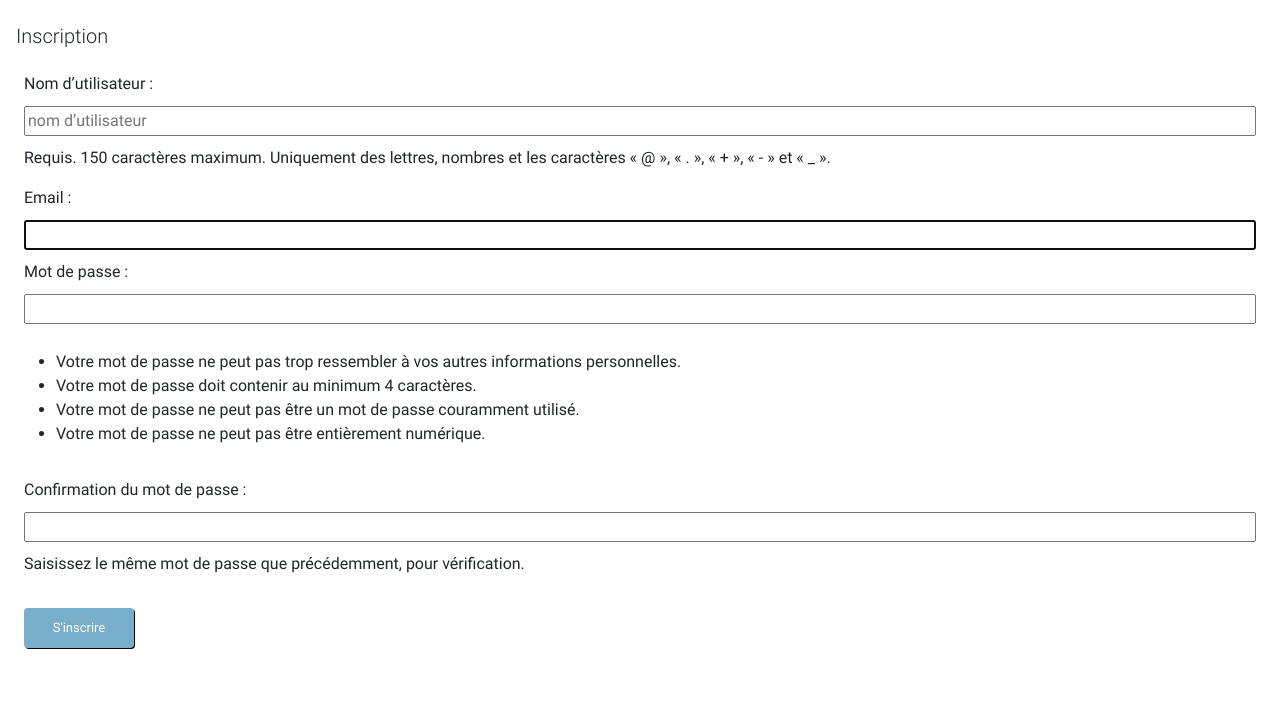
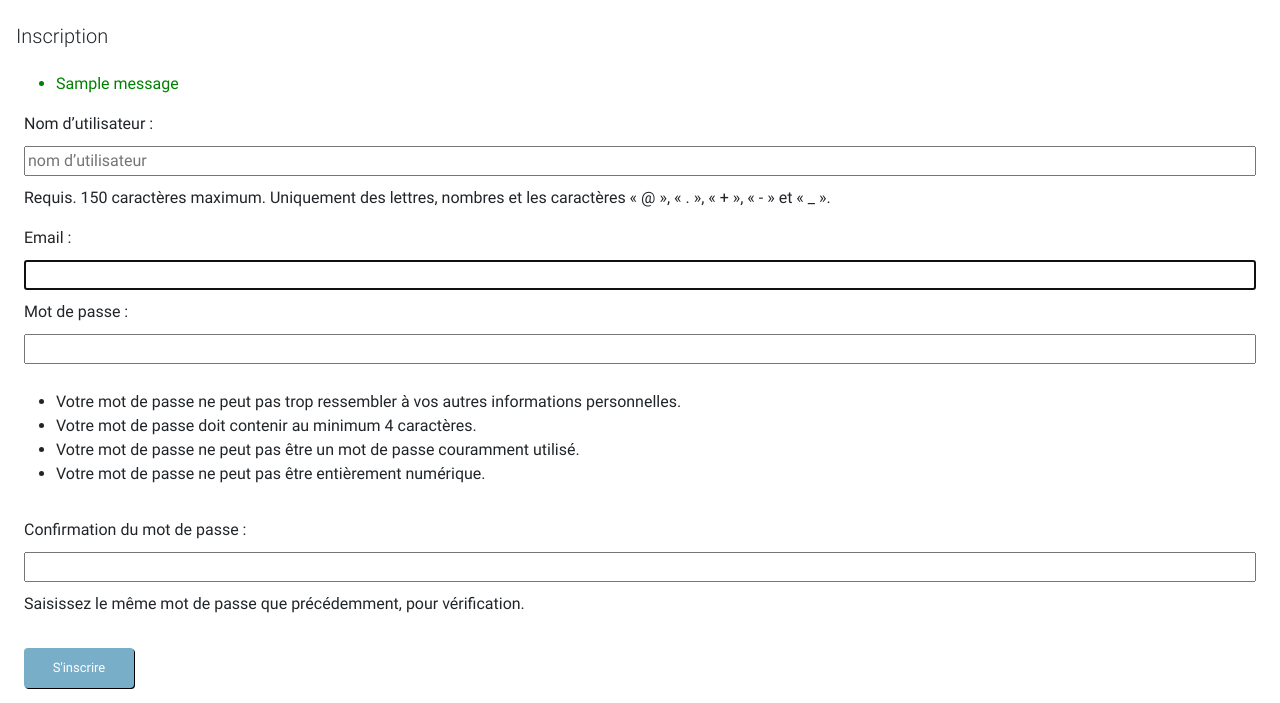
Before and after one commit to johntsinger/django-verbes-irreguliuers, a Django app: page /singup/ in a window 1280 px wide. Shown: the part 64-767 px from the top of the page. Run offline with Django 4.2, Linux system fonts and the light colour scheme; tables that the repository leaves empty hold one stand-in row (values such as "Sample post"); one stand-in notice (Sample message) is shown; some libraries are stand-ins or nearby versions.

Commit message:
Ajout de l'affichage des messages d'erreur lors de la complétion des champs par l'utilisateur

```diff
--- a/verbes/authentication/templates/authentication/signup.html
+++ b/verbes/authentication/templates/authentication/signup.html
@@ -6,12 +6,21 @@
 
 {% block content %}
 
+    {% if messages %}
+    <ul class="messages">
+        {% for message in messages %}
+        <li {% if message.tags %} class="{{ message.tags }}"{% endif %}>{{ message }}</li>
+        {% endfor %}
+    </ul>
+    {% endif %}
+
     {{ form.media }}
 
     <form method="post">
         {% csrf_token %}
         {% for field in form %}
-        {{ field.label_tag }} {{ field }}
+            {{ field.label_tag }} {{ field }}
+            {{ field.errors.as_ul }}
         {% if field.help_text %}
         <p class="help">{{ field.help_text|safe }}</p>
         {% endif %}
```
